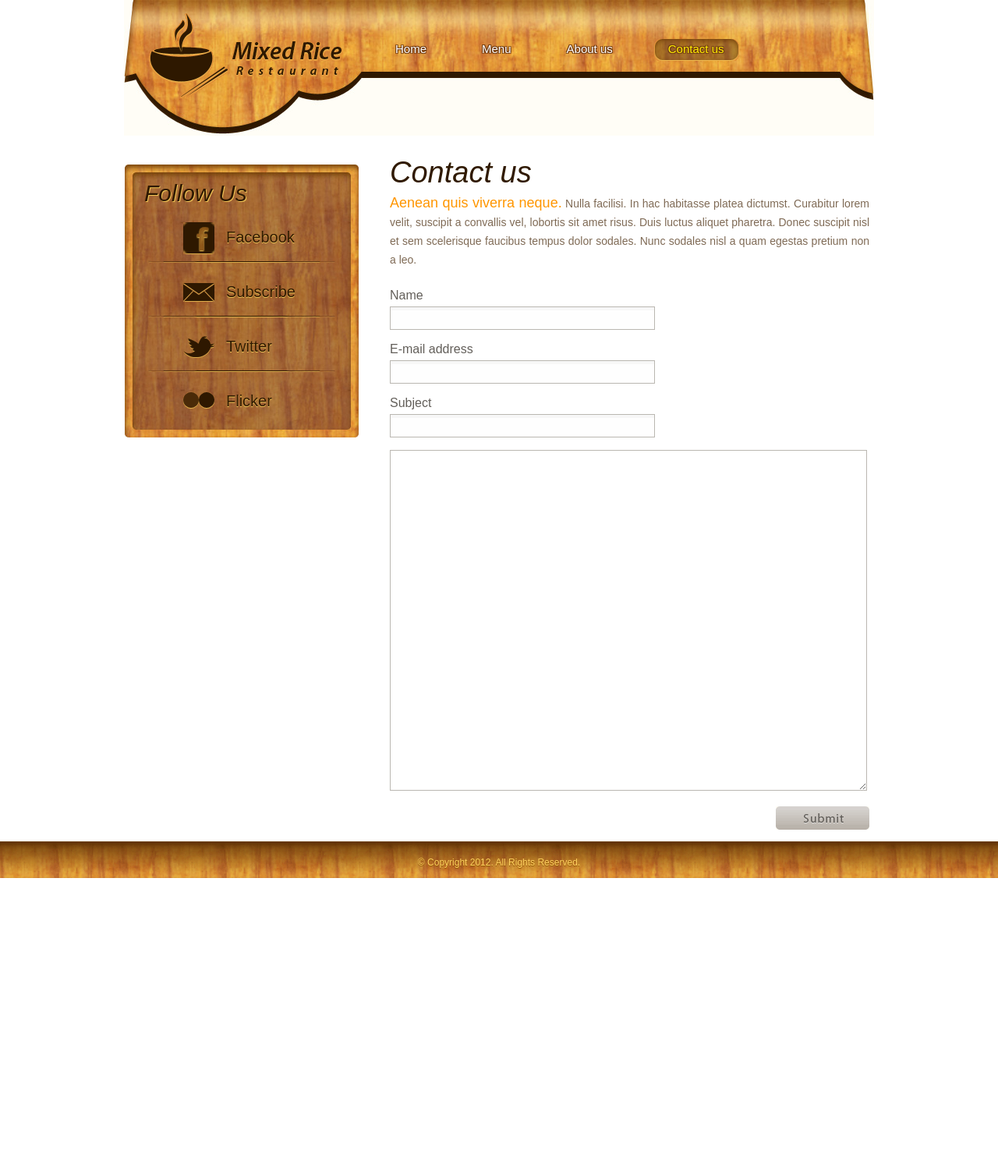
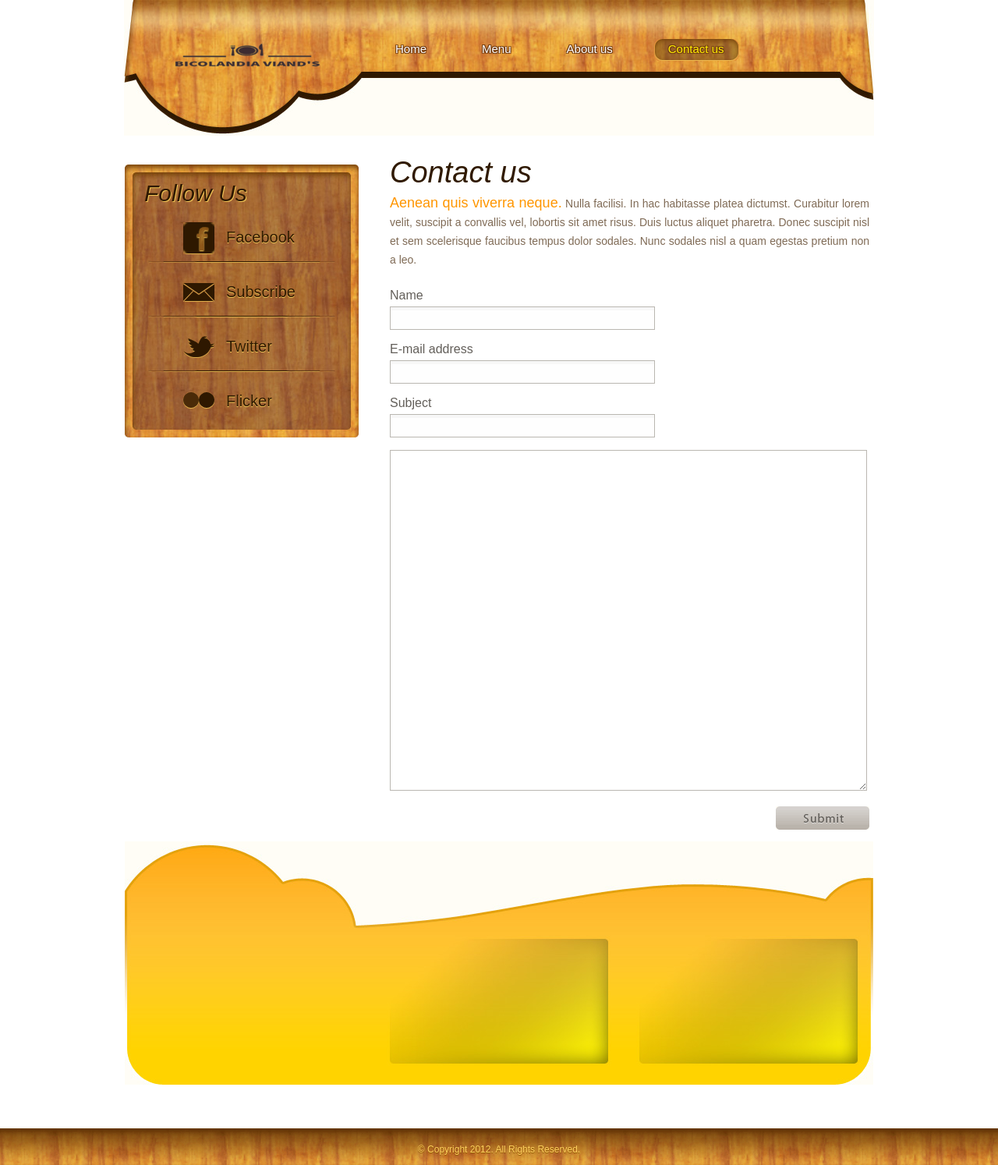
Before and after one commit to JonalynGeul/Bicolandi-s-Viand-s, a plain HTML site: page contact.html in a window 1280 px wide. Shown: the whole page at 78% size. Before the commit the page ends 1126 px from the top, so only its background shows below. Drawn offline with Linux system fonts and the light colour scheme.

Commit message:
Edit Logo

```diff
--- a/contact.html
+++ b/contact.html
@@ -9,7 +9,7 @@
 	<body>
 		<div id="page">
 			<div id="header">
-				<a href="index.html" id="logo"><img src="images/logo.gif" alt=""></a>
+				<a href="index.html" id="logo"><img src="images/BICOLANDIA_VIAND_S-logos___3_-removebg-preview (1).png" alt=""></a>
 				<ul id="navigation">
 					<li class="first"><a href="index.html">Home</a></li>
 					<li><a href="menu.html">Menu</a></li>
@@ -51,7 +51,10 @@
 				</div>
 			</div>
 			<div id="footer">
+				<div>
 
+
+				</div>
 				<div id="footnote">
 					<p>&#169; Copyright 2012. All Rights Reserved.</p>
 				</div>
```
Also changed, not shown: about.html (+1 -1 lines).
